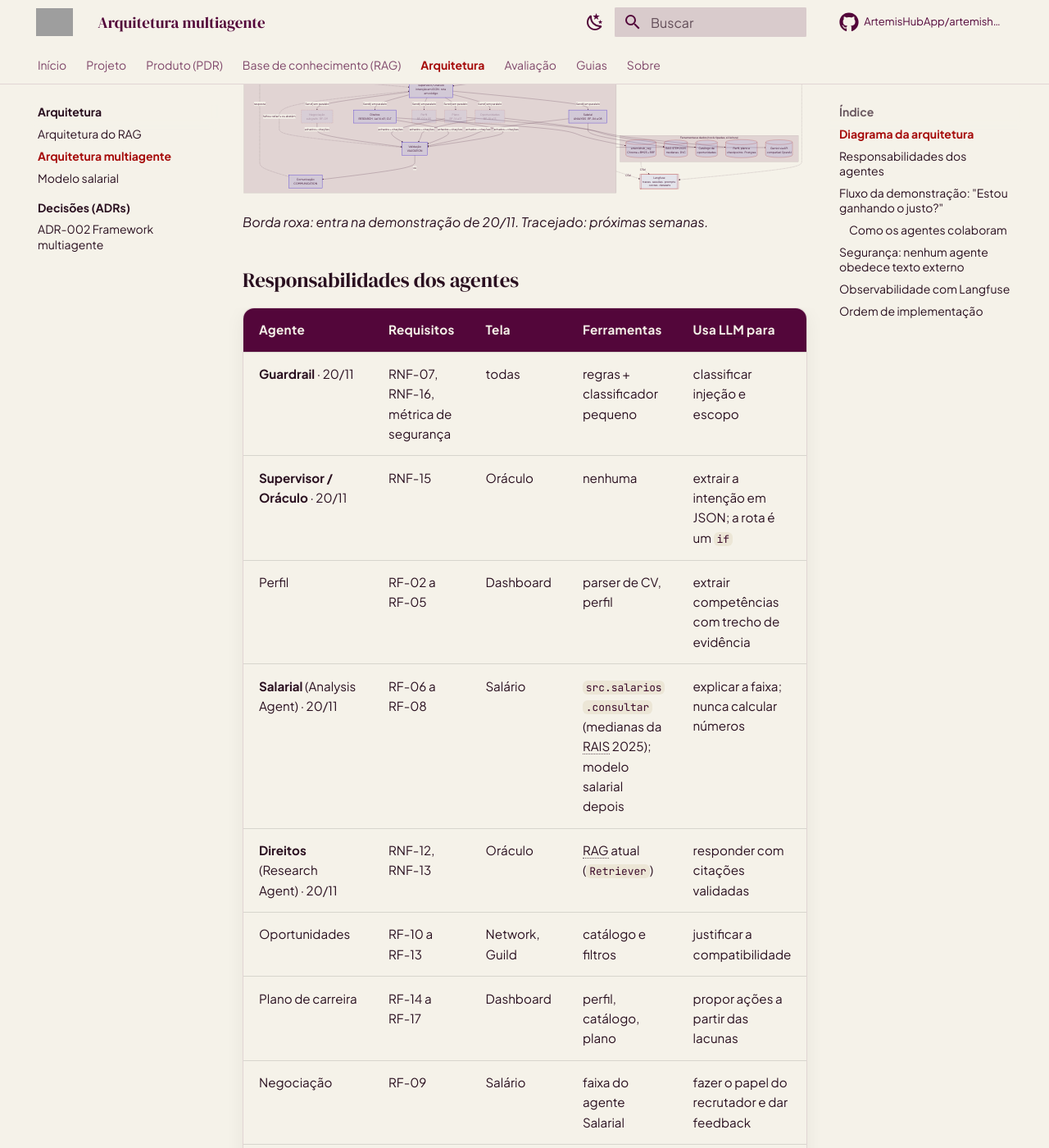
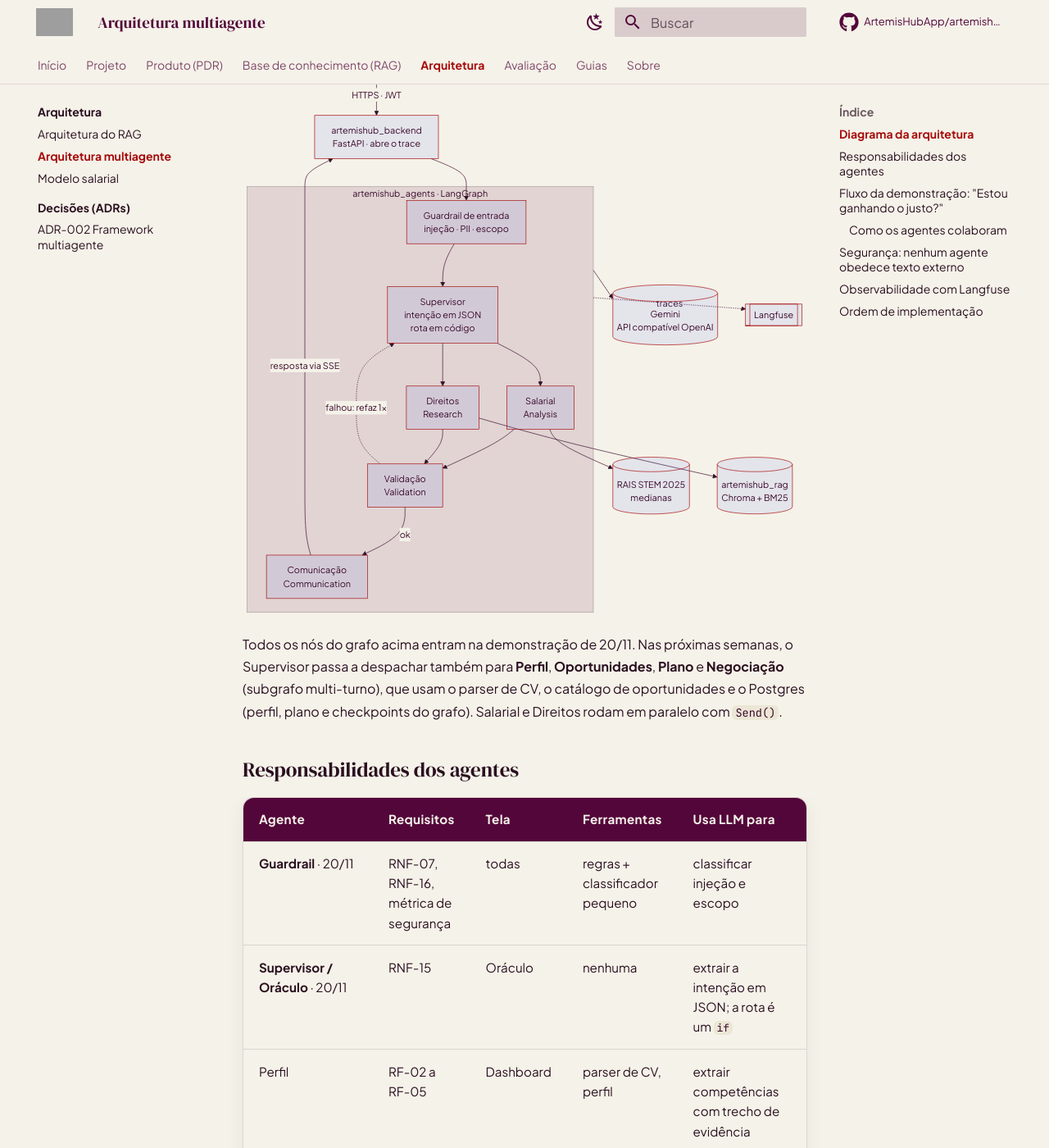
Before and after one commit to ArtemisHubApp/artemishub_docs, an MkDocs documentation site: the page built from docs/arquitetura/multiagentes.md, in a window 1280 px wide and 1400 px high, scrolled down 643 px. Shown: the whole window at 82% size. Built offline with MkDocs 1.6.1 and Material for MkDocs 9.7.7, drawn with Linux system fonts in a browser that asks for light colours; comment, search, counter and statistics services are not loaded; part of the change alters nothing that is shown; grey boxes are pictures that could not be loaded.

Commit message:
fix(docs): simplifica o diagrama da arquitetura multiagente
Os estilos por classe (opacidade e tracejado) faziam o Material
desenhar os rótulos dos nós fora do lugar. O diagrama passa a mostrar
só o grafo da demo de 20/11; os agentes das próximas semanas ficam no texto.

Co-Authored-By: Claude Opus 5.5 <noreply@anthropic.com>

````diff
--- a/docs/arquitetura/multiagentes.md
+++ b/docs/arquitetura/multiagentes.md
@@ -16,61 +16,28 @@ A usuária fala com o Oráculo ou usa as telas. A API abre um trace no Langfuse
 
 ```mermaid
 flowchart TB
-    subgraph APP["artemishub_frontend · React"]
-        TELAS[Dashboard · Oráculo · Network · Guild · Salário]
+    U([Usuária]) --> FE[artemishub_frontend<br/>React · Oráculo e telas]
+    FE -- HTTPS · JWT --> BE[artemishub_backend<br/>FastAPI · abre o trace]
+
+    subgraph GRAFO["artemishub_agents · LangGraph"]
+        G[Guardrail de entrada<br/>injeção · PII · escopo] --> S[Supervisor<br/>intenção em JSON<br/>rota em código]
+        S --> SAL[Salarial<br/>Analysis]
+        S --> DIR[Direitos<br/>Research]
+        SAL --> VAL[Validação<br/>Validation]
+        DIR --> VAL
+        VAL -- ok --> COM[Comunicação<br/>Communication]
+        VAL -. falhou: refaz 1x .-> S
     end
-    subgraph API["artemishub_backend · FastAPI"]
-        BE[rate limit · thread_id por conversa<br/>user_id pseudonimizado · abre o trace]
-    end
-    TELAS -- HTTPS · JWT --> BE
-    BE -. SSE streaming .-> TELAS
 
-    subgraph GRAFO["artemishub_agents · LangGraph · estado tipado ArtemisState"]
-        G[Guardrail de entrada<br/>injeção · PII · fora de escopo]
-        S[Supervisor / Oráculo<br/>intenção em JSON · rota em código]
-        CTX[(Contexto da usuária<br/>perfil + plano, só leitura)]:::later
-        PERF[Perfil<br/>RF-02 a 05]:::later
-        SAL[Salarial<br/>ANALYSIS · RF-06 a 08]:::demo
-        DIR[Direitos<br/>RESEARCH · Lei 14.611, CLT]:::demo
-        OPO[Oportunidades<br/>RF-10 a 13]:::later
-        PLA[Plano<br/>RF-14 a 17]:::later
-        NEG[Negociação<br/>subgrafo · RF-09]:::later
-        VAL[Validação<br/>VALIDATION]:::demo
-        COM[Comunicação<br/>COMMUNICATION]:::demo
-        G --> S
-        CTX -.-> S
-        S -- "Send() em paralelo" --> PERF & SAL & DIR & OPO & PLA & NEG
-        PERF & SAL & DIR & OPO & PLA & NEG -- achados + citações --> VAL
-        VAL -- ok --> COM
-        VAL -. "falhou: refaz 1x ou abstém" .-> S
-    end
     BE --> G
-    COM -. resposta .-> BE
-
-    subgraph DADOS["Ferramentas e dados (tools tipadas, só leitura)"]
-        RAG[(artemishub_rag<br/>Chroma + BM25 + RRF)]
-        RAIS[(RAIS STEM 2025<br/>medianas · DVC)]
-        CAT[(Catálogo de<br/>oportunidades)]
-        PG[(Perfil, plano e<br/>checkpoints · Postgres)]
-        LLM[(Gemini via API<br/>compatível OpenAI)]
-    end
-    DIR --> RAG
-    SAL --> RAIS
-    OPO --> CAT
-    PLA --> PG
-    GRAFO --> LLM
-
-    LF[[Langfuse<br/>traces · sessões · prompts · scores · datasets]]
-    API -. OTel .-> LF
-    GRAFO -. OTel .-> LF
-    DADOS -. OTel .-> LF
-
-    classDef demo stroke:#5b3fd0,stroke-width:2px
-    classDef later stroke-dasharray:5 4,opacity:0.6
-    class G,S demo
+    COM -- resposta via SSE --> BE
+    SAL --> RAIS[(RAIS STEM 2025<br/>medianas)]
+    DIR --> RAG[(artemishub_rag<br/>Chroma + BM25)]
+    GRAFO --> LLM[(Gemini<br/>API compatível OpenAI)]
+    GRAFO -. traces .-> LF[[Langfuse]]
 ```
 
-*Borda roxa: entra na demonstração de 20/11. Tracejado: próximas semanas.*
+Todos os nós do grafo acima entram na demonstração de 20/11. Nas próximas semanas, o Supervisor passa a despachar também para **Perfil**, **Oportunidades**, **Plano** e **Negociação** (subgrafo multi-turno), que usam o parser de CV, o catálogo de oportunidades e o Postgres (perfil, plano e checkpoints do grafo). Salarial e Direitos rodam em paralelo com `Send()`.
 
 ## Responsabilidades dos agentes
 
````
